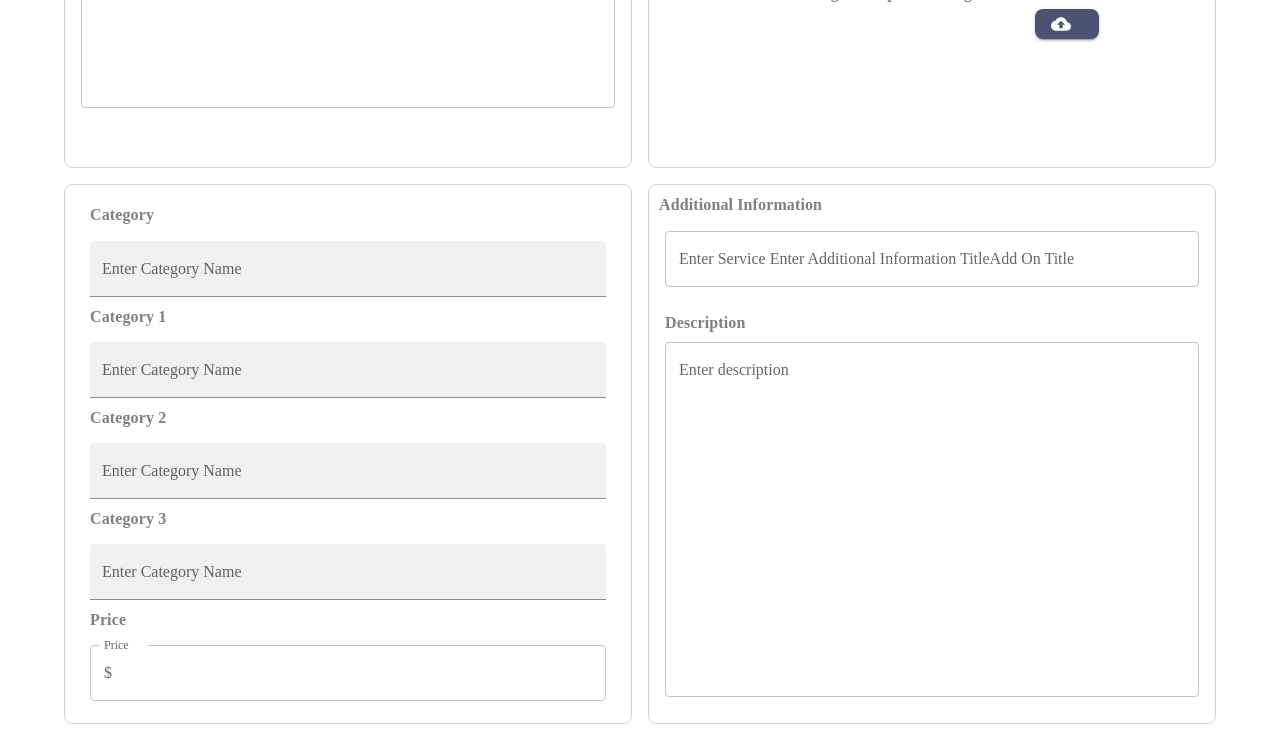
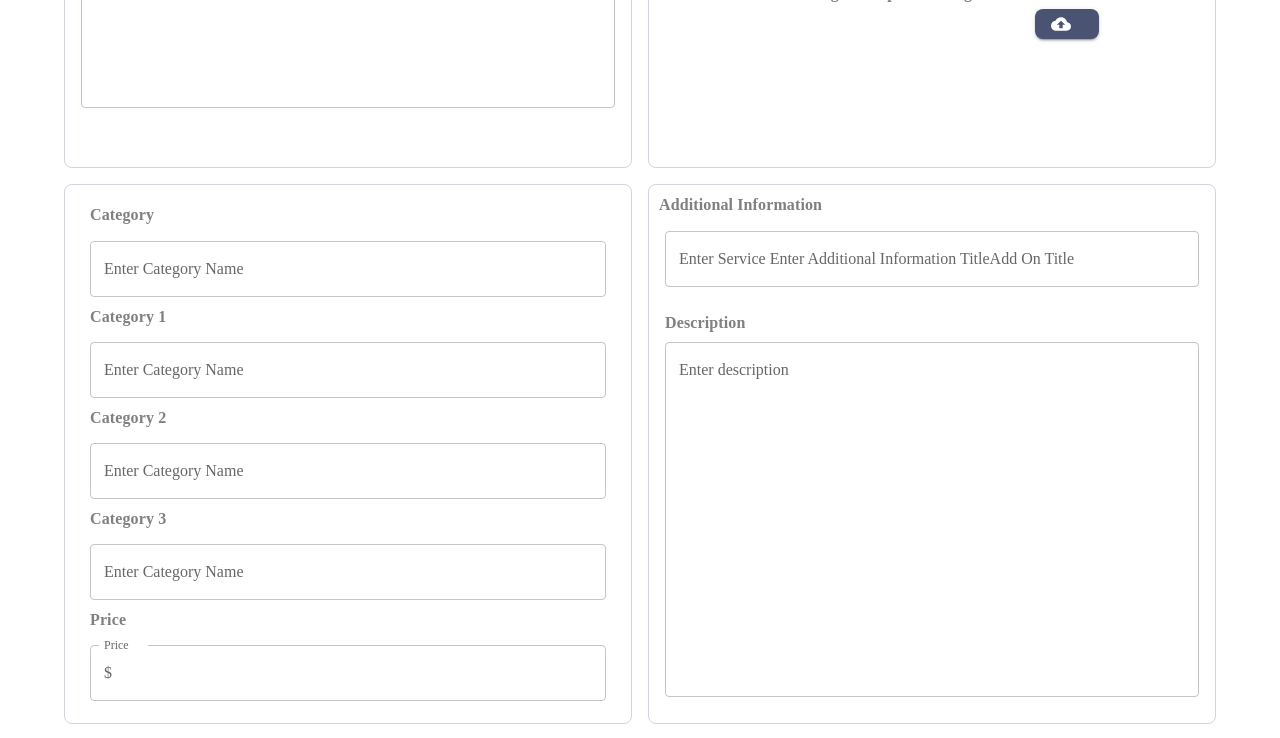
Before and after one commit to Software-Lifecycle-Consultants/slc-open-hms, a Next.js app: page /admin/roomdetails in a window 1280 px wide. Shown: the part 495-1233 px from the top of the page. Built offline with nearby package versions, Linux system fonts and the light colour scheme.

Commit message:
Did update text filed into Category component

```diff
--- a/components/roomDetails/Category.tsx
+++ b/components/roomDetails/Category.tsx
@@ -90,7 +90,6 @@ export default function Category() {
           renderInput={(params) => (
             <TextField
               {...params}
-              variant="filled"
               label="Enter Category Name"
             />
           )}
@@ -127,7 +126,6 @@ export default function Category() {
           renderInput={(params) => (
             <TextField
               {...params}
-              variant="filled"
               label="Enter Category Name"
             />
           )}
@@ -164,7 +162,6 @@ export default function Category() {
           renderInput={(params) => (
             <TextField
               {...params}
-              variant="filled"
               label="Enter Category Name"
             />
           )}
@@ -201,7 +198,6 @@ export default function Category() {
           renderInput={(params) => (
             <TextField
               {...params}
-              variant="filled"
               label="Enter Category Name"
             />
           )}
```
